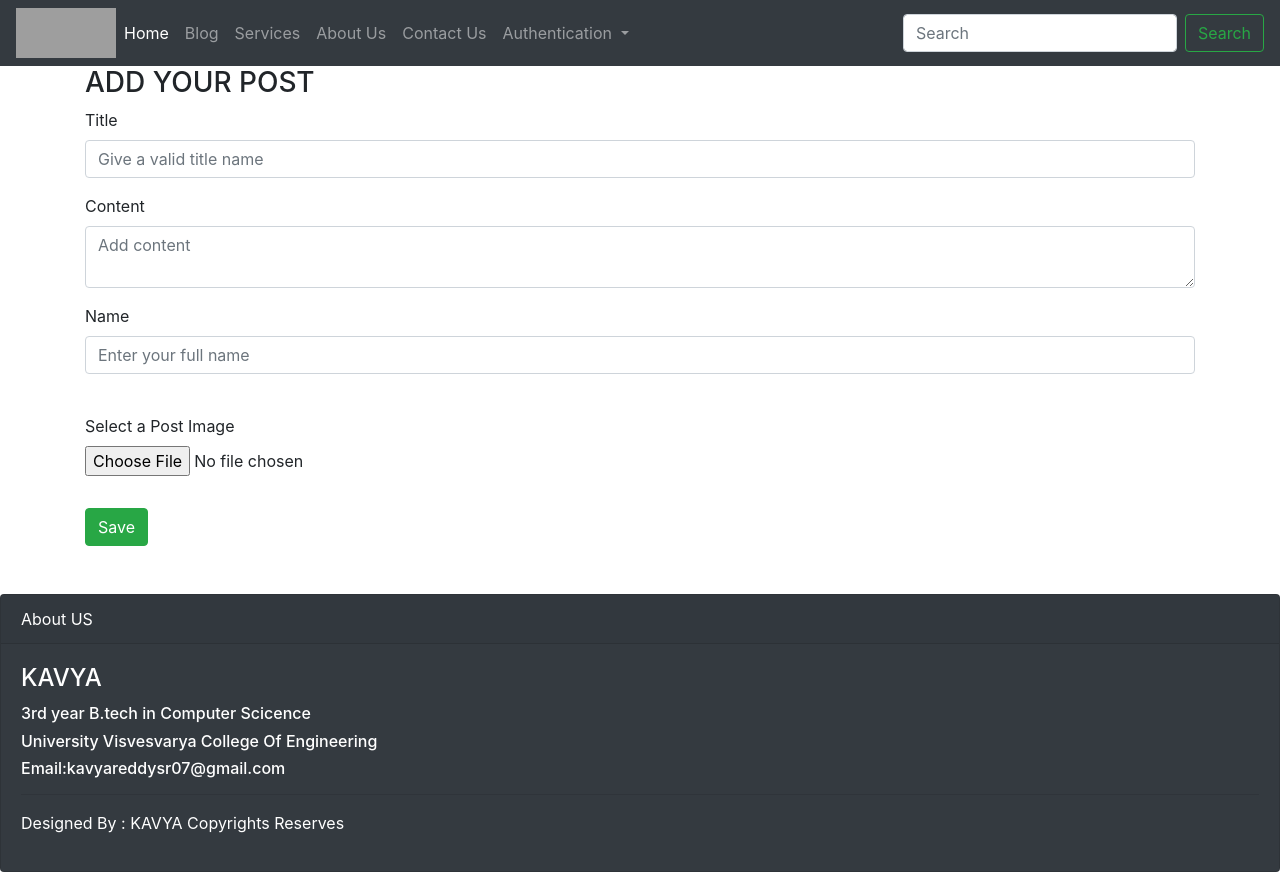
After one commit to kavyareddy08/adarsh, a Django app: page /addpost in a window 1280 px wide. The commit adds this page. Run offline with Django 3.2, Linux system fonts and the light colour scheme; some libraries are stand-ins or nearby versions; grey boxes are pictures that could not be loaded.

Commit message:
first commit

```diff
--- a/ks/app/admin.py
+++ b/ks/app/admin.py
@@ -1,6 +1,7 @@
 from django.contrib import admin
-from app.models import Contact
+from app.models import Contact,BlogPosts
 
 
 # Register your models here.
 admin.site.register(Contact)
+admin.site.register(BlogPosts)
--- a/ks/app/urls.py
+++ b/ks/app/urls.py
@@ -10,6 +10,8 @@ urlpatterns = [
     path('signup',views.signup,name='signup'),
     path('login',views.handlelogin,name='handlelogin'),
     path('logout',views.handlelogout,name='handlelogout'),
+    path('addpost',views.addpost,name='addpost'),
+    path('search',views.search,name='search'),
 
 
 ]
--- a/ks/app/views.py
+++ b/ks/app/views.py
@@ -3,7 +3,7 @@ from django.contrib.auth.models import User
 from django.contrib.auth import authenticate,login,logout
 from django.conf import settings
 from django.contrib import messages
-from .models import Contact
+from .models import Contact,BlogPosts
 from django.core import mail
 from django.core.mail.message import EmailMessage
 
@@ -20,7 +20,10 @@ def about(request):
 def handleBlog(request):
     if not request.user.is_authenticated:
         return redirect('/login')
-    return render(request,'handleBlog.html')
+
+    posts=BlogPosts.objects.all()
+    context= {'posts':posts}
+    return render(request,'handleBlog.html',context)
 
 def services(request):
     return render(request,'services.html')
@@ -63,12 +66,12 @@ def signup(request):
             pass2=request.POST['pass2']
             if pass1!=pass2:
 
-                return HttpResponse("Password not match")
+                messages.info("Password not match")
 
 
             try:
                  if User.objects.get(username=username):
-                     return HttpResponse("username is taken")
+                     messages.info("username is taken")
 
             except Exception as identifier:
                  pass
@@ -77,7 +80,7 @@ def signup(request):
             myuser.first_name=firstname
             myuser.last_name=lastname
             myuser.save()
-            return HttpResponse("signup successful")
+            messages.info(request,"signup successful")
 
     return render(request,'auth/signup.html')
 
@@ -101,3 +104,32 @@ def handlelogout(request):
     logout(request)
     messages.success(request,"logout succesfull")
     return redirect('/login')
+
+def addpost(request):
+    if request.method == 'POST':
+
+        title=request.POST.get('title')
+        content=request.POST.get('desc')
+        name=request.POST.get('name')
+        file=request.FILES['file']
+        query=BlogPosts(title=title,content=content, author=name,img=file)
+        query.save()
+        messages.info(request,'Your Post Has Been Saved')
+        return redirect('/handleBlog')
+
+
+    return render(request,'addpost.html')
+
+def search(request):
+    query=request.GET['search']
+    if len(query)>80:
+        allPosts = BlogPost.objects.none()
+    else:
+        allPostsTitle=BlogPost.objects.filter(title__icontains=query)
+        allPostsContent=BlogPost.objects.filter(content__icontains=query)
+        allPosts=allPostsTitle.union(allPostsContent)
+    if allPosts.count() == 0:
+        messages.warning(request,"No Search Results")
+    params={'allPosts':allPosts,'query':query}
+
+    return render(request,'search.html',params)
--- a/ks/ks/urls.py
+++ b/ks/ks/urls.py
@@ -16,6 +16,8 @@ Including another URLconf
 from django.contrib import admin
 from django.urls import path,include
 from django.views.generic import TemplateView
+from django.conf import settings
+from django.conf.urls.static import static
 
 urlpatterns = [
 
@@ -26,4 +28,4 @@ urlpatterns = [
     path('accounts/', include('allauth.urls')),
     path('', TemplateView.as_view(template_name='social_app/index.html')),
 
-]
+] + static(settings.MEDIA_URL,document_root=settings.MEDIA_ROOT)
--- /dev/null
+++ b/ks/template/addpost.html
@@ -0,0 +1,35 @@
+{% extends 'basic.html' %}
+{% block title %}
+ addpost
+{% endblock title %}
+{% block body %}
+<div class="container">
+    <h3>ADD YOUR POST</h3>
+
+        <form action="/addpost" method="post" enctype="multipart/form-data">{% csrf_token %}
+            <div class="form-group">
+                <label for="title">Title</label>
+                <input type="text" class="form-control" id="title" name="title" placeholder="Give a valid title name" required>
+            </div>
+
+            <div class="form-group">
+                <label for="desc">Content</label>
+                <textarea type="text" class="form-control" id="desc" name="desc" placeholder="Add content" required></textarea>
+            </div>
+
+            <div class="form-group">
+                <label for="name">Name</label>
+                <input type="text" class="form-control" id="name" name="name" placeholder="Enter your full name" required>
+            </div>
+
+            <div class="form-group"><br>
+                <label for="file">Select a Post Image</label>
+                <br>
+                <input type="file" class="form-group-input" name="file" id="file" required>
+            </div>
+
+            <button type="submit" class="btn btn-success mt-3">Save</button>
+
+    </form>
+</div>
+{% endblock body%}
--- a/ks/template/basic.html
+++ b/ks/template/basic.html
@@ -19,7 +19,7 @@
   <body>
 
   <nav class="navbar navbar-expand-lg navbar-dark bg-dark">
-  <img src="https://ci5.googleusercontent.com/proxy/6XLg7eqLcegax-7d5UTAtg31Euvg1nqrOTudNsaum0JzmmOW1fOK3sy0eubw7o2ucBxGd-xxK_QBTer5GfKSwwXvZHtXJGzv509C1plBqIa8h5_Ba-c2jvHc0Uz8f01ZvxyE5UjvbASpT3xnltMBPcwXWCSOtIcX=s0-d-e1-ft#https://www.freelogodesign.org/file/app/client/thumb/477b7fba-84a3-479b-acd2-28ea4aeb49ba_200x200.png"  width= "100" height ="50"alt="...">
+  <img src="https://ci5.googleusercontent.com/proxy/d7rx3nCBxTJPoJcXLtFCzNYNX5f2Y1pxW81JR-Jn5gnfEG45GllBBTx5xYHDP2tzl5CsXxmf-cNSZPa5kZuO6iXFKfxPssV7Hq7QvS5vS4ZwDAljNZ_bqgYyI7lAx6ivJsa8Gh02Vex-FXztV6c61cvott5MFKT7=s0-d-e1-ft#https://www.freelogodesign.org/file/app/client/thumb/c007e71d-1790-4ff6-9dca-f6f3e63f0f8c_200x200.png"  width= "100" height ="50"alt="...">
   <button class="navbar-toggler" type="button" data-toggle="collapse" data-target="#navbarSupportedContent" aria-controls="navbarSupportedContent" aria-expanded="false" aria-label="Toggle navigation">
     <span class="navbar-toggler-icon"></span>
   </button>
@@ -74,7 +74,7 @@
 
 
     </ul>
-    <form class="form-inline my-2 my-lg-0">
+    <form class="form-inline my-2 my-lg-0" action="/search" method="get">
       <input class="form-control mr-sm-2" type="search" placeholder="Search" aria-label="Search">
       <button class="btn btn-outline-success my-2 my-sm-0" type="submit">Search</button>
     </form>
@@ -92,11 +92,16 @@
 {% block body %}
 
 {% endblock body %}
+
+
+
  <div class="card text-white bg-dark mt-5">
   <div class="card-header">About US</div>
   <div class="card-body">
-    <h5 class="card-title">KAVYA</h5>
-    <p class="card-text">Some quick example text to build on the card title and make up the bulk of the card's content.</p>
+    <h4 class="card-title">KAVYA</h4>
+    <h6 class="card-text">3rd year B.tech in Computer Scicence</h6>
+    <h6>University Visvesvarya College Of Engineering</h6>
+    <h6>Email:kavyareddysr07@gmail.com</h6>
     <hr>
     <p>Designed By : KAVYA Copyrights Reserves </p>
   </div>
```
Also changed, not shown: ks/app/models.py (+15 -0 lines), ks/ks/settings.py (+8 -5 lines), ks/template/about.html (+11 -2 lines), ks/template/auth/login.html (+16 -12 lines), ks/template/auth/signup.html (+11 -10 lines), ks/template/handleBlog.html (+46 -1 lines), ks/template/search.html (added, +54 -0 lines), ks/template/services.html (+7 -1 lines), ks/app/migrations/0003_blogposts.py (added), ks/media/blog/roman-synkevych-vXInUOv1n84-unsplash.jpg (added), 4 other files.
